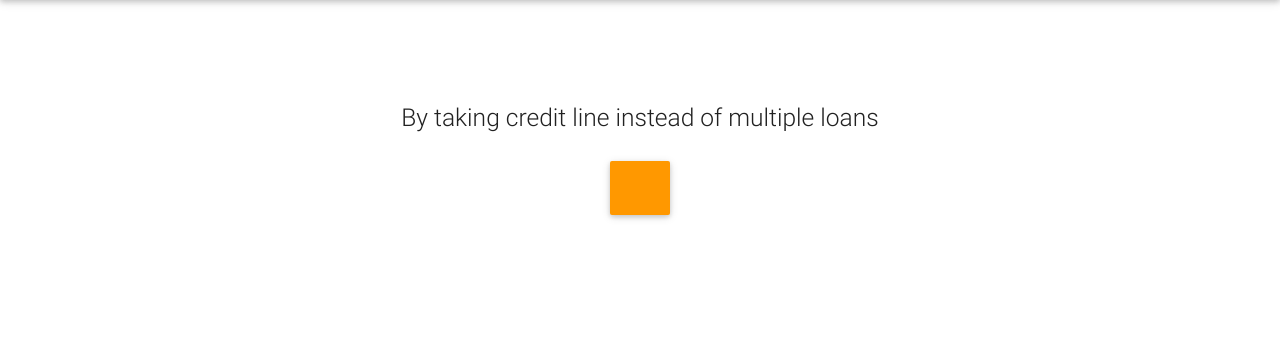
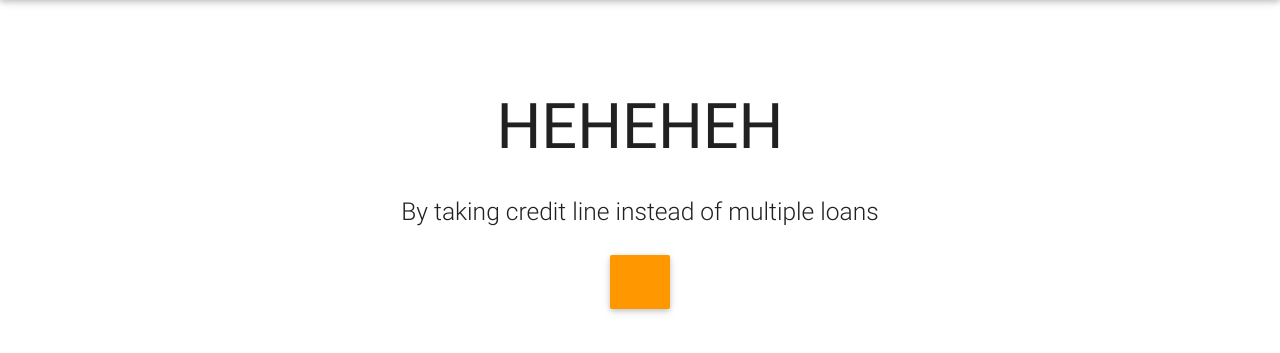
Before and after one commit to kwikiel/bounce, a Flask app: template templates/landing.html in a window 1280 px wide. Shown: the part 64-417 px from the top of the page. Run offline with Flask 2, Linux system fonts and the light colour scheme; the template is opened without the code that fills it: most values are stand-ins (such as "Sample title", 1, 10 or a date in 2020); some libraries are stand-ins or nearby versions.

Commit message:
Weird bug

```diff
--- a/templates/landing.html
+++ b/templates/landing.html
@@ -13,7 +13,7 @@
     <div class="container">
       <br><br>
       <h1 class="header center">
-        {{ ab_test("A",  "B", "C") }}
+      HEHEHEH
       </h1>
       <div class="row center">
         <h5 class="header col s12 light">By taking credit line instead of multiple loans</h5>
```
